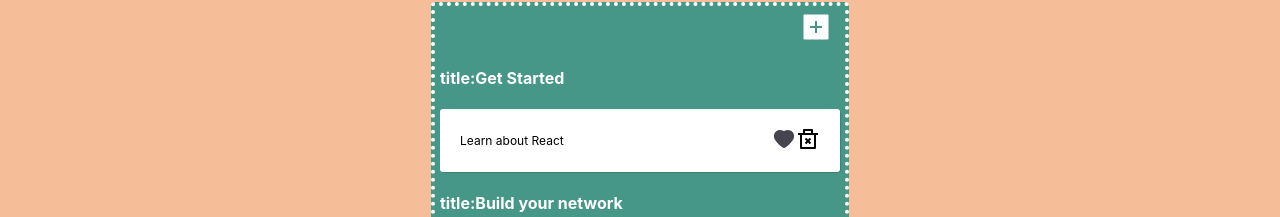
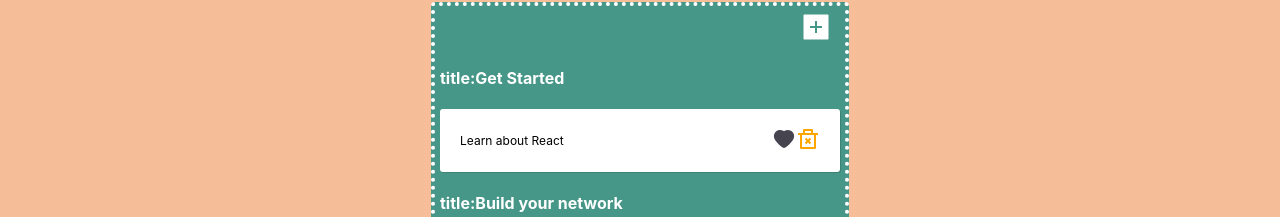
Before and after one commit to dsh410/SIMPLE-BLOG, a React (Create React App) app: page / in a window 1280 px wide. In both pictures the pointer is over the icon 808 px from the left and 279 px from the top of the page. Shown: the part 140-357 px from the top of the page. Built offline with nearby package versions, Linux system fonts and the light colour scheme.

Commit message:
added hover and color to trash can.

```diff
--- a/src/App.css
+++ b/src/App.css
@@ -106,6 +106,9 @@
     .trash-can{
       font-size:2em;
     }
+    .trash-can:hover{
+      color:orange;
+    }
     .plus-symbol{
       margin-left:90%;
       color:white;
--- a/src/Todo.js
+++ b/src/Todo.js
@@ -18,8 +18,6 @@ function Todo({ todo, index, completeTodo, UncompleteTodo, removeTodo, likedTodo
        <p> {todo.text}</p>
         <div>
 
-
-
         <AiFillHeart className="heart-shape"
             style={{ color: todo.isLiked ? "#F19CBB" : "#46444F", }}
                         onClick={() => todo.isLiked ? unLikedTodo(index) : likedTodo(index)} ></AiFillHeart>
```
